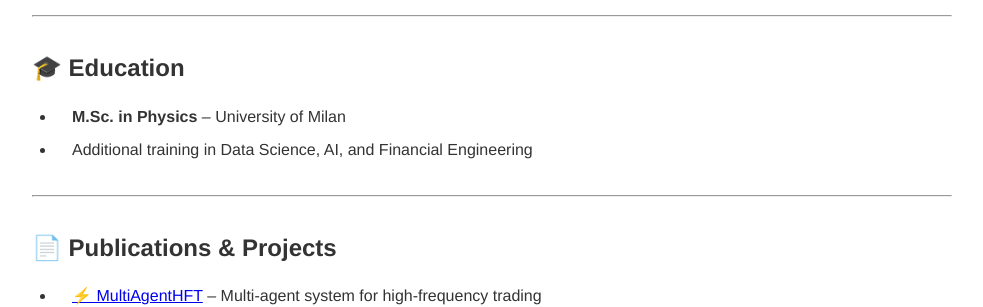
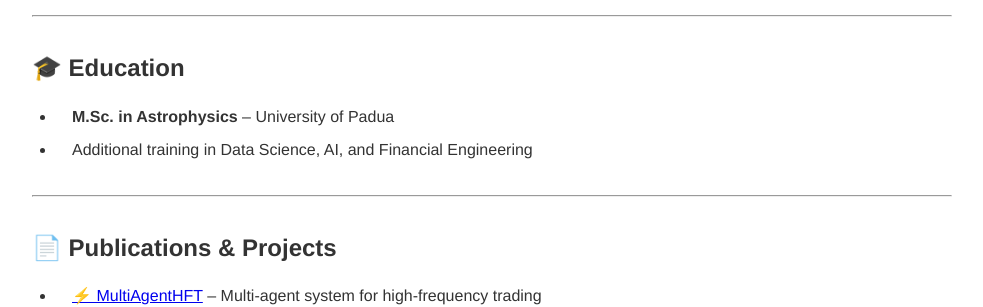
Before and after one commit to AstroMarius/marioleone.github.io, a Jekyll site: the page built from cv/index.md, in a window 1280 px wide and 900 px high, scrolled down 1605 px. Shown: the part 152-459 px from the top of the window, without its empty margins (148-1131 px from the left). Built offline with Jekyll 4.4.1, drawn with Linux system fonts in a browser that asks for light colours.

Commit message:
feat: aggiornare il curriculum e i riferimenti del portfolio
Modificato il titolo di studio nel curriculum da "M.Sc. in Physics" a "M.Sc. in Astrophysics" per riflettere il percorso accademico corretto. Aggiornati i link nel feed, sitemap e robots per puntare all'ambiente locale durante lo sviluppo. Aggiunti nuovi progetti e pagine per migliorare la presentazione del portfolio.

```diff
--- a/cv/index.md
+++ b/cv/index.md
@@ -55,7 +55,7 @@ I design and implement low-latency architectures and real-time dashboards powere
 ---
 
 ## 🎓 Education
-- **M.Sc. in Physics** – University of Milan
+- **M.Sc. in Astrophysics** – University of Padua
 - Additional training in Data Science, AI, and Financial Engineering
 
 ---
```
Also changed, not shown: 10 other files.
